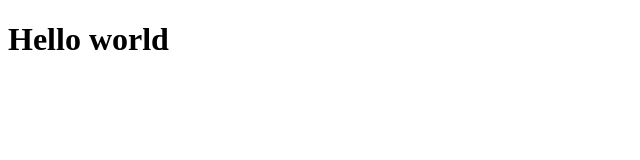
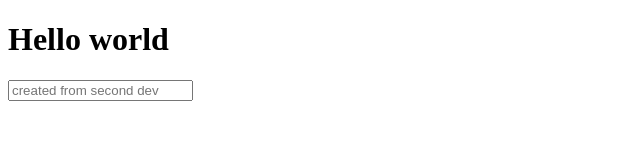
Before and after one commit to tayanaten/test-project, a plain HTML site: page index.html in a window 1280 px wide. Shown: the whole page, without its empty margins (0-640 px from the left). Drawn offline with Linux system fonts and the light colour scheme.

Commit message:
created input

```diff
--- a/index.html
+++ b/index.html
@@ -7,5 +7,6 @@
 </head>
 <body>
     <h1>Hello world</h1>
+    <input placeholder="created from second dev" type="text">
 </body>
 </html>
```
